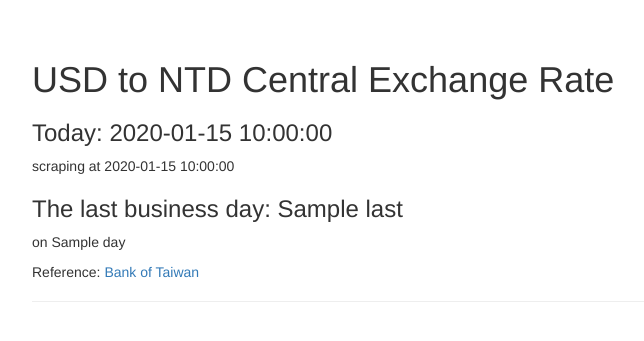
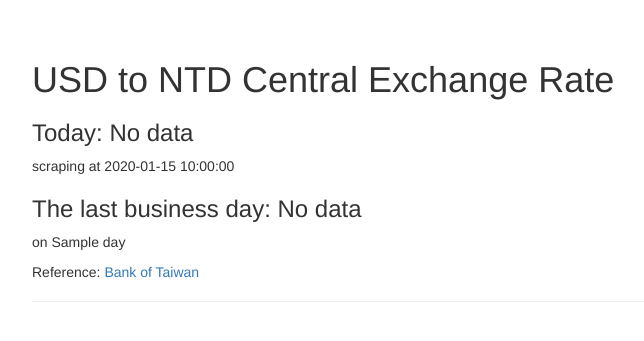
Before and after one commit to Rovingleaves/-myStudy, a Flask app: template templates/USD_to_NTD_Exchange_Rate.html in a window 1280 px wide. Shown: the part 52-393 px from the top of the page, without its empty margins (38-682 px from the left). Run offline with Flask 2, Linux system fonts and the light colour scheme; the template is opened without the code that fills it: most values are stand-ins (such as "Sample title", 1, 10 or a date in 2020); some libraries are stand-ins or nearby versions.

Commit message:
210114_03

```diff
--- a/templates/USD_to_NTD_Exchange_Rate.html
+++ b/templates/USD_to_NTD_Exchange_Rate.html
@@ -3,9 +3,9 @@
 {% block page_content %}
 <div class='page-header'>
     <h1>USD to NTD Central Exchange Rate</h1>
-    <h3>Today: {{today}}</h3>
+    <h3>Today: {%if today > 0%}{{today}}{%else%}No data{%endif%}</h3>
     <p>scraping at {{time}}</p>
-    <h3>The last business day: {{last}}</h3>
+    <h3>The last business day: {%if last > 0%}{{last}}{%else%}No data{%endif%}</h3>
     <p>on {{day}}</p>
     <p></p>
     <p>Reference: <a href='https://rate.bot.com.tw/xrt?Lang=zh-TW'>Bank of Taiwan</a></p>
```
